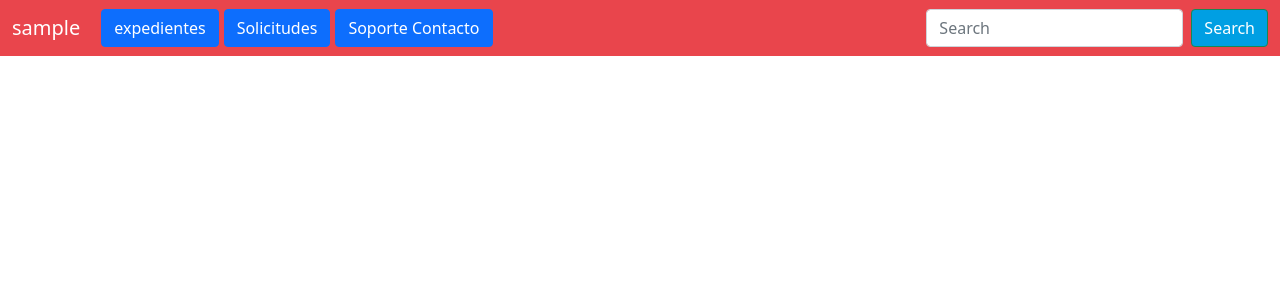
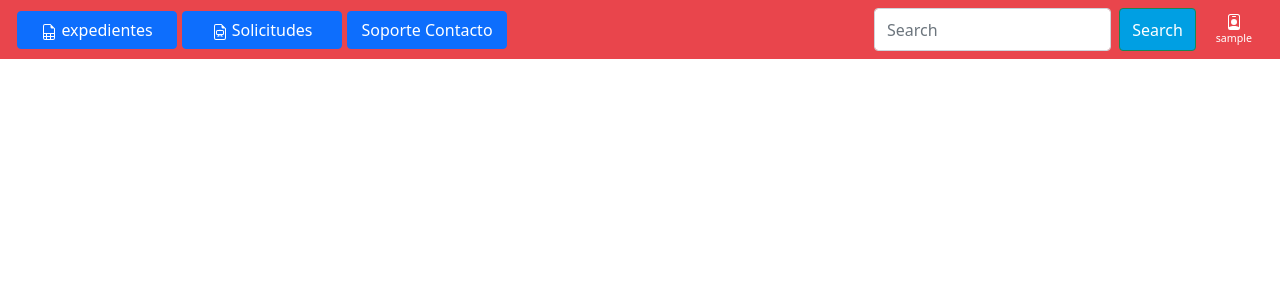
Before and after one commit to diagnoExpress/diargnoExpress, a PHP site: page /view/V_usu_externos.php in a window 1280 px wide. Shown: the top 300 px of the page. Run offline with PHP 8.4, Linux system fonts and the light colour scheme; the visitor is signed in with stand-in values (Sample User, id 1); data that the repository does not hold is empty.

Commit message:
09/05/2021 actualizacion muestras

```diff
--- a/view/V_login.php
+++ b/view/V_login.php
@@ -37,9 +37,9 @@
 <form id="solicitud" action="./controller/C_login.php" method="POST">
 <br><br><br><br><br><br><br><br>
 
-<input type="email" placeholder="correo_electronico" class="cajatxt" name="user" required>
+<input type="num" placeholder="Num Telefonico" class="cajatxt" name="user" required>
 <br>Utiliza correo como referencia de usuario<br><br>
-<input type="submit" value="Enviar Soliciud" class="bt" name="f2"><br><br>
+<input type="submit" value="Iniciar Solicitud" class="bt" name="f2"><br><br>
 </form>
 
 
--- a/view/V_usu_externos.php
+++ b/view/V_usu_externos.php
@@ -15,28 +15,32 @@
     <nav class="navbar navbar-expand-lg navbar-light" style="background-color: #e9454c;color:white;" >
       <div class="container-fluid" style="background-color: #e9454c;color:white;">
 
-      <?php
-        session_start();
-       echo '<a class="navbar-brand" href="#" style="background-color: #e9454c;color:white;">' . $_SESSION["usuario"] . '</a>';
-       ?>
+
         <button class="navbar-toggler" type="button" data-bs-toggle="collapse" data-bs-target="#navbarSupportedContent" aria-controls="navbarSupportedContent" aria-expanded="false" aria-label="Toggle navigation" style="background-color:white;color:white;" >
           <span class="navbar-toggler-icon" style="background-color:white;color:white;"></span>
         </button>
         <div class="collapse navbar-collapse" id="navbarSupportedContent" style="background-color: #e9454c;color:white;">
           <ul class="navbar-nav me-auto mb-2 mb-lg-0" style="background-color: #e9454c;color:white;">
+          <br>
+            <li class="nav-item" style="background-color: #e9454c;color:white;">
 
-            <li class="nav-item" style="background-color: #e9454c;color:white;">
-              <a class="btn btn-primary" data-bs-toggle="offcanvas" href="#offcanvasExample" role="button" aria-controls="offcanvasExample" style="margin-left:5px;" >
-                expedientes
+              <a class="btn btn-primary btn-s" data-bs-toggle="offcanvas" href="#offcanvasExample" role="button" aria-controls="offcanvasExample" style="margin-left:5px;width:160px;margin-top:1px;" >
+              <svg xmlns="http://www.w3.org/2000/svg" width="16" height="16" fill="currentColor" class="bi bi-file-earmark-spreadsheet" viewBox="0 0 16 16">
+  <path d="M14 14V4.5L9.5 0H4a2 2 0 0 0-2 2v12a2 2 0 0 0 2 2h8a2 2 0 0 0 2-2zM9.5 3A1.5 1.5 0 0 0 11 4.5h2V9H3V2a1 1 0 0 1 1-1h5.5v2zM3 12v-2h2v2H3zm0 1h2v2H4a1 1 0 0 1-1-1v-1zm3 2v-2h3v2H6zm4 0v-2h3v1a1 1 0 0 1-1 1h-2zm3-3h-3v-2h3v2zm-7 0v-2h3v2H6z"/>
+</svg> expedientes
                </a>
 
                <li class="nav-item" style="background-color: #e9454c;color:white;">
-              <a class="btn btn-primary" data-bs-toggle="offcanvas" href="#offcanvasExample1" role="button" aria-controls="offcanvasExample" style="margin-left:5px;">
-                Solicitudes
+              <a class="btn btn-primary btn-s" data-bs-toggle="offcanvas" href="#offcanvasExample1" role="button" aria-controls="offcanvasExample" style="margin-left:5px;width:160px;margin-top:1px;">
+              <svg xmlns="http://www.w3.org/2000/svg" width="16" height="16" fill="currentColor" class="bi bi-file-earmark-easel" viewBox="0 0 16 16">
+  <path d="M8.5 6a.5.5 0 1 0-1 0h-2A1.5 1.5 0 0 0 4 7.5v2A1.5 1.5 0 0 0 5.5 11h.473l-.447 1.342a.5.5 0 1 0 .948.316L7.027 11H7.5v1a.5.5 0 0 0 1 0v-1h.473l.553 1.658a.5.5 0 1 0 .948-.316L10.027 11h.473A1.5 1.5 0 0 0 12 9.5v-2A1.5 1.5 0 0 0 10.5 6h-2zM5 7.5a.5.5 0 0 1 .5-.5h5a.5.5 0 0 1 .5.5v2a.5.5 0 0 1-.5.5h-5a.5.5 0 0 1-.5-.5v-2z"/>
+  <path d="M14 14V4.5L9.5 0H4a2 2 0 0 0-2 2v12a2 2 0 0 0 2 2h8a2 2 0 0 0 2-2zM9.5 3A1.5 1.5 0 0 0 11 4.5h2V14a1 1 0 0 1-1 1H4a1 1 0 0 1-1-1V2a1 1 0 0 1 1-1h5.5v2z"/>
+</svg> Solicitudes
                </a>
             </li>
             <li class="nav-item" style="background-color: #e9454c;color:white;">
-              <a class="btn btn-primary" data-bs-toggle="offcanvas" href="#offcanvasExample2" role="button" aria-controls="offcanvasExample" style="margin-left:5px;" >
+              <a class="btn btn-primary btn-s" data-bs-toggle="offcanvas" href="#offcanvasExample2" role="button" aria-controls="offcanvasExample" style="margin-left:5px;width:160px;margin-top:1px;" >
+
                 Soporte Contacto
                </a>
 
@@ -48,6 +52,14 @@
           <form class="d-flex" style="background-color: #e9454c;color:white;">
             <input class="form-control me-2" type="search" placeholder="Search" aria-label="Search" >
             <button class="btn btn-outline-success" type="submit" style="background-color: #009fe3;color:white;">Search</button>
+            <?php
+        session_start();
+        echo '';
+       echo '<a class="navbar-brand" href="#" style="background-color: #e9454c;color:white;margin-left:5%;text-align:center;font-size:8pt;"><svg xmlns="http://www.w3.org/2000/svg" width="16" height="16" fill="currentColor" class="bi bi-person-badge" viewBox="0 0 16 16">
+       <path d="M6.5 2a.5.5 0 0 0 0 1h3a.5.5 0 0 0 0-1h-3zM11 8a3 3 0 1 1-6 0 3 3 0 0 1 6 0z"/>
+       <path d="M4.5 0A2.5 2.5 0 0 0 2 2.5V14a2 2 0 0 0 2 2h8a2 2 0 0 0 2-2V2.5A2.5 2.5 0 0 0 11.5 0h-7zM3 2.5A1.5 1.5 0 0 1 4.5 1h7A1.5 1.5 0 0 1 13 2.5v10.795a4.2 4.2 0 0 0-.776-.492C11.392 12.387 10.063 12 8 12s-3.392.387-4.224.803a4.2 4.2 0 0 0-.776.492V2.5z"/>
+     </svg><br>' . $_SESSION["usuario"] . '</a>';
+       ?>
           </form>
         </div>
       </div>
@@ -349,13 +361,13 @@
               <input type="email" class="form-control"  placeholder="Correo"required name="cor">
             </div>
 
-            <div class="mb-3">
+            <div class="mb-3" style="display:none;">
               <label for="exampleFormControlInput1" class="form-label">Codigo usuario</label>
               <?php
               echo '<input type="text" class="form-control"  placeholder="Codigo"required name="cod" value="'. $_SESSION["id_usuario"]  . '">';
             ?>
               </div>
-              <input type="submit" value="registra"><!--esto sirve para para aplicar required-->
+              <input type="submit" value="Crear Solicitud"><!--esto sirve para para aplicar required-->
 
       </form>
            <!--fin de formulario-->
--- a/view/V_usu_internos.php
+++ b/view/V_usu_internos.php
@@ -197,6 +197,9 @@
 <!--cuerpo de la pagina-->
 
 <div id="pelon">pelon</div>
+
+
+<a href="https://api.whatsapp.com/send?phone=50242320752&text=ok,%20¿meparece%20bien%20gracias">Mensaje</a>
 <!-- crear soporte y contacto Douglas Hernandez-->
 <div class="offcanvas offcanvas-end" tabindex="-1" id="offcanvasExample2" aria-labelledby="offcanvasExampleLabel" style="width:100%;">
   <div class="offcanvas-header">
```
